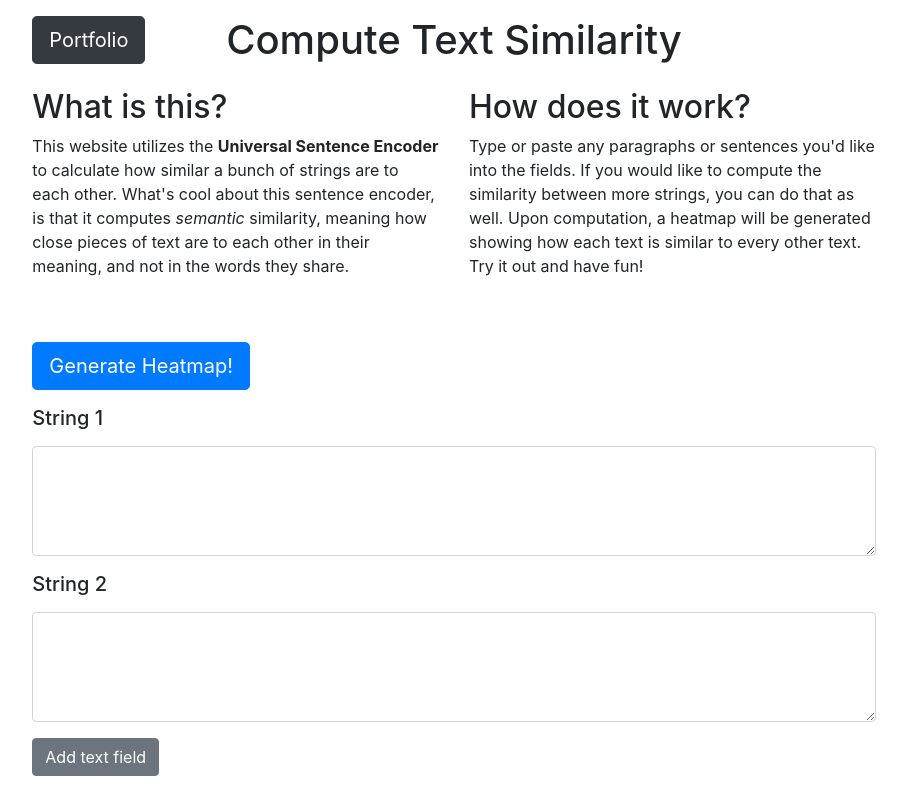
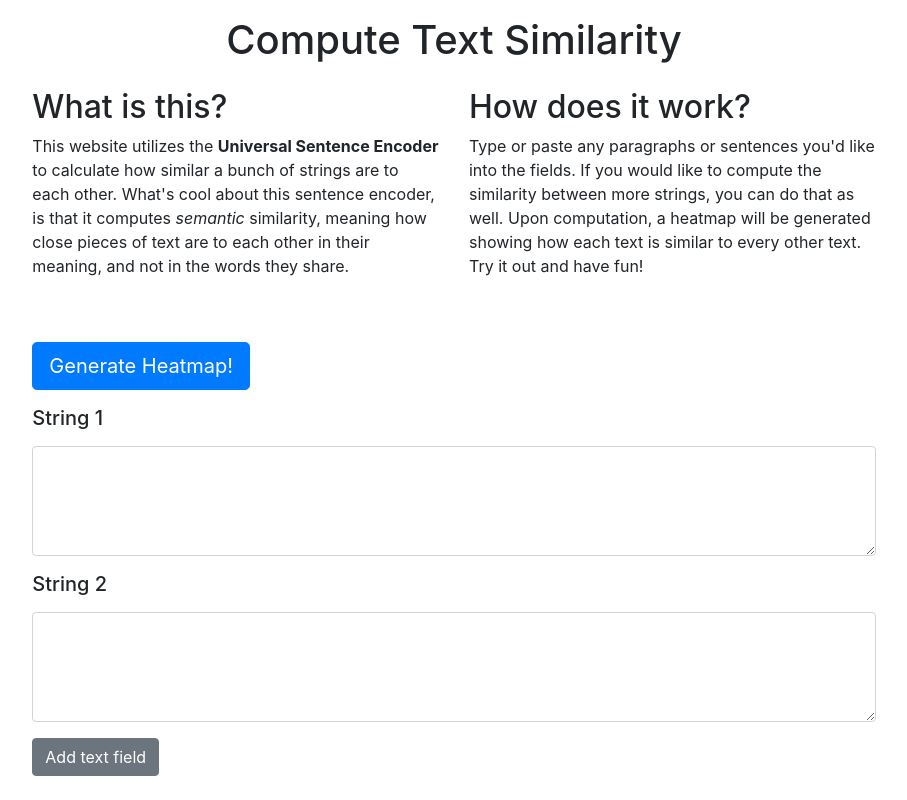
Before and after one commit to hadialhakeem/text-similarity, a plain HTML site: page index.html in a window 1280 px wide. Shown: the whole page, without its empty margins (186-1093 px from the left). Drawn offline with nearby package versions, Linux system fonts and the light colour scheme.

Commit message:
removed portfolio button, updated requirements.txt

```diff
--- a/index.html
+++ b/index.html
@@ -14,10 +14,7 @@
     <div class="row mt-3">
         <div class="col-2">
         </div>
-        <div class="col-1">
-            <a href="https://hadihakeem.com" target="_blank"><button type="button" class="btn btn-dark btn-lg">Portfolio</button></a>
-        </div>
-        <div class="col-6">
+        <div class="col-8">
             <h1 align="center">Compute Text Similarity</h1>
         </div>
     </div>
```
Also changed, not shown: requirements.txt, 1 other file.
